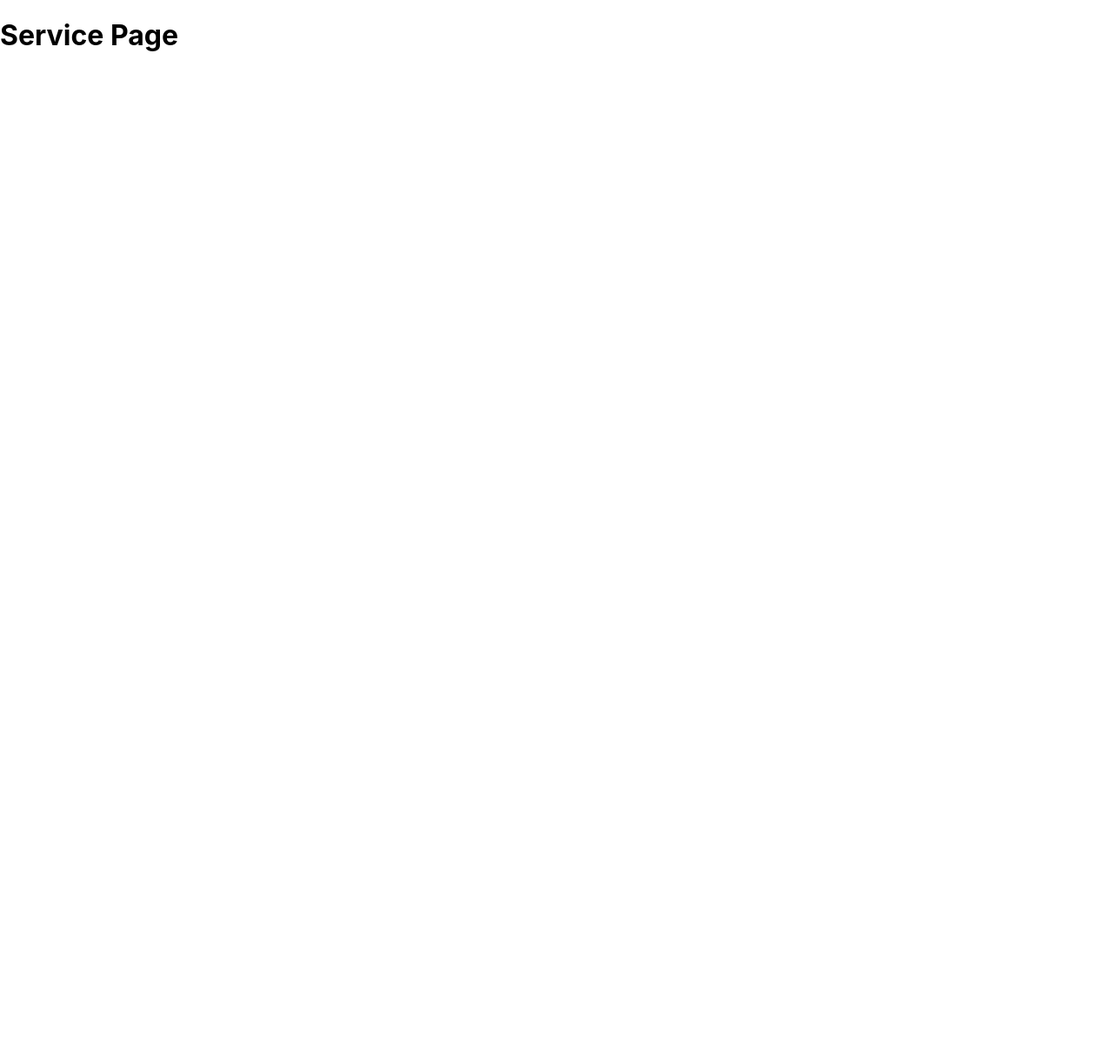
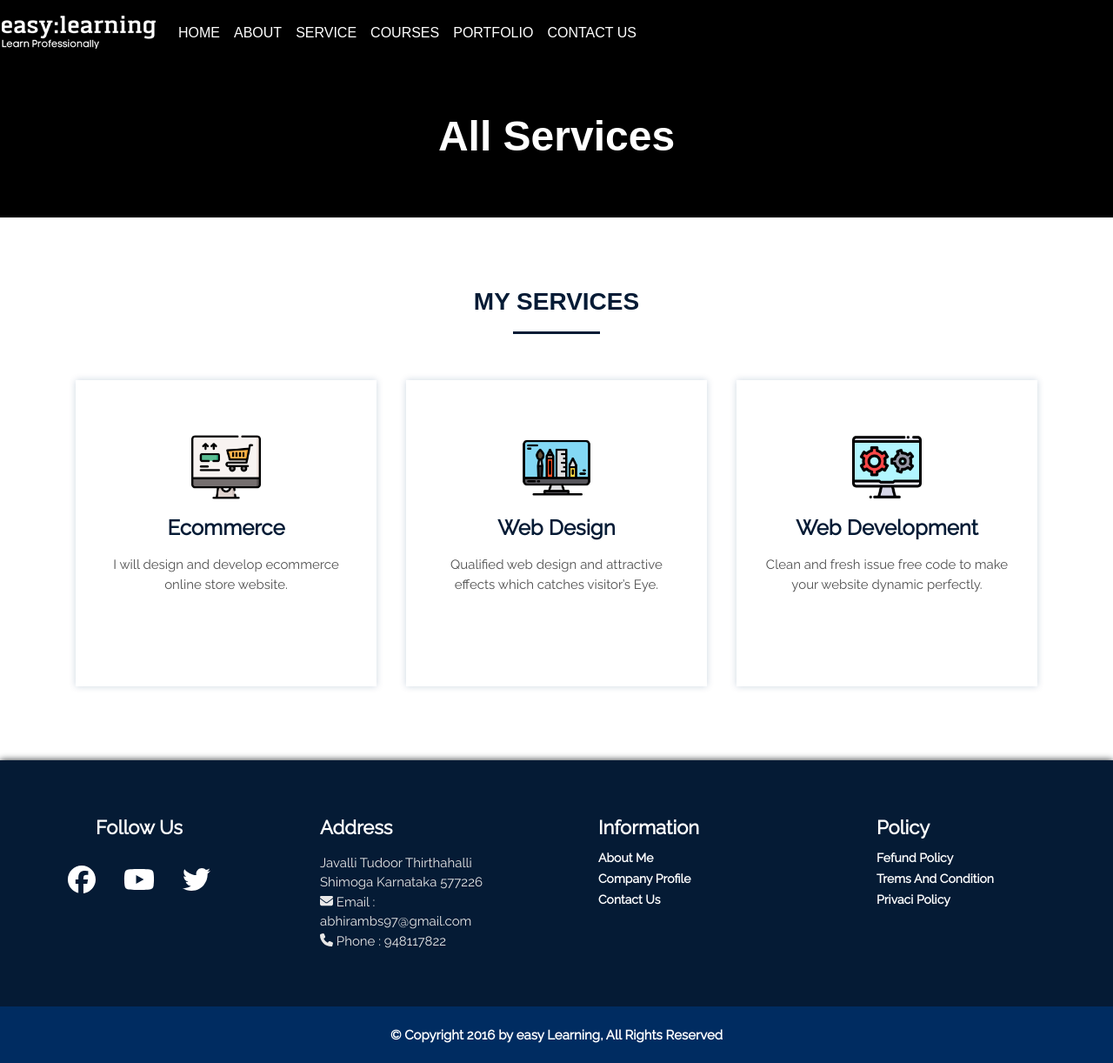
Before and after one commit to abhibs/react-laravel-project, a React (Create React App) app: page / in a window 1280 px wide. Shown: the whole page at 87% size. Before the commit the page ends 800 px from the top, so only its background shows below. Built offline with nearby package versions, Linux system fonts and the light colour scheme; a web font is replaced by a local one.

Commit message:
service page design just calling service component

```diff
--- a/src/pages/Services.jsx
+++ b/src/pages/Services.jsx
@@ -1,10 +1,17 @@
 import React, { Component } from "react";
+import TopNavigation from "../components/TopNavigation/TopNavigation";
+import PageTop from "../components/PageTop/PageTop";
+import Service from "../components/Services/Services";
+import Footer from "../components/Footer/Footer";
 
-export class Services extends Component {
+class Services extends Component {
   render() {
     return (
       <>
-        <h1>Service Page</h1>
+        <TopNavigation />
+        <PageTop pagetitle="All Services" />
+        <Service />
+        <Footer />
       </>
     );
   }
```
